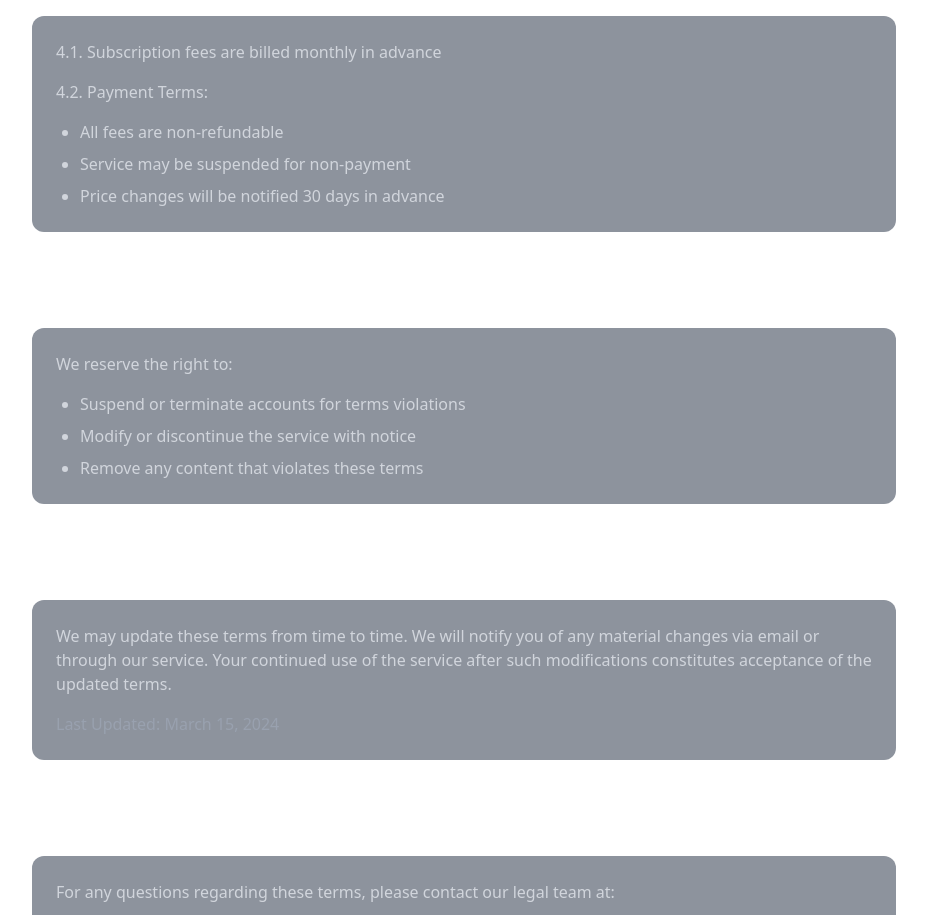
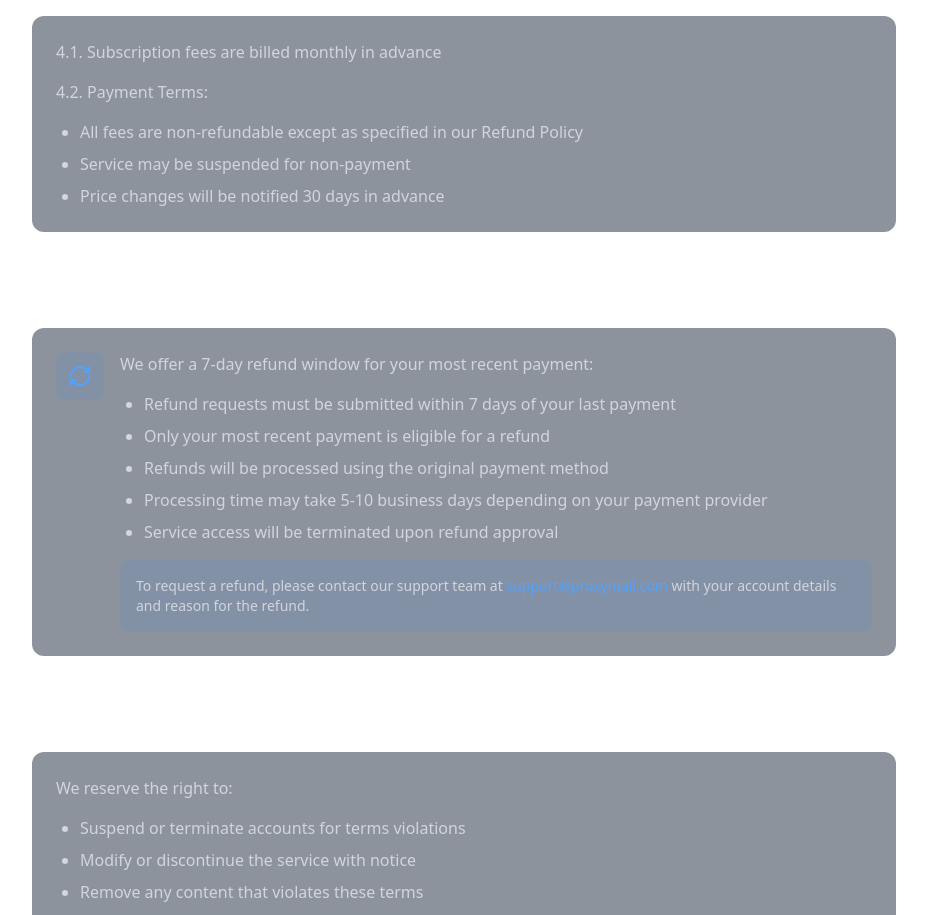
Before and after one commit to Imtiaz-Zahir/Proxy-Mailer, a Next.js app: page /terms in a window 1280 px wide. Shown: the part 2220-3135 px from the top of the page, without its empty margins (176-1103 px from the left). Built offline with nearby package versions, Linux system fonts and the light colour scheme; no server answers.

Commit message:
Add refund policy section to terms page and clarify non-refundable fees

```diff
--- a/src/app/terms/page.tsx
+++ b/src/app/terms/page.tsx
@@ -1,5 +1,5 @@
 import React from "react";
-import { Scale, AlertCircle, ShieldCheck, Gavel } from "lucide-react";
+import { Scale, AlertCircle, ShieldCheck, Gavel, RefreshCw } from "lucide-react";
 
 function Terms() {
   return (
@@ -116,10 +116,42 @@ function Terms() {
                 <p>4.1. Subscription fees are billed monthly in advance</p>
                 <p>4.2. Payment Terms:</p>
                 <ul className="list-disc pl-6 space-y-2">
-                  <li>All fees are non-refundable</li>
+                  <li>All fees are non-refundable except as specified in our Refund Policy</li>
                   <li>Service may be suspended for non-payment</li>
                   <li>Price changes will be notified 30 days in advance</li>
                 </ul>
+              </div>
+            </div>
+          </section>
+
+          <section>
+            <h2 className="text-2xl font-bold text-white mb-4">4.3. Refund Policy</h2>
+            <div className="bg-slate-800/50 p-6 rounded-xl border border-slate-700">
+              <div className="space-y-4 text-gray-300">
+                <div className="flex items-start space-x-4">
+                  <div className="bg-blue-500/10 p-3 rounded-lg">
+                    <RefreshCw className="w-6 h-6 text-blue-400" />
+                  </div>
+                  <div className="flex-1">
+                    <p className="mb-4">We offer a 7-day refund window for your most recent payment:</p>
+                    <ul className="list-disc pl-6 space-y-2">
+                      <li>Refund requests must be submitted within 7 days of your last payment</li>
+                      <li>Only your most recent payment is eligible for a refund</li>
+                      <li>Refunds will be processed using the original payment method</li>
+                      <li>Processing time may take 5-10 business days depending on your payment provider</li>
+                      <li>Service access will be terminated upon refund approval</li>
+                    </ul>
+                    <div className="mt-4 p-4 bg-blue-500/10 rounded-lg">
+                      <p className="text-sm">
+                        To request a refund, please contact our support team at{" "}
+                        <a href="mailto:support@proxymail.com" className="text-blue-400 hover:text-blue-300">
+                          support@proxymail.com
+                        </a>
+                        {" "}with your account details and reason for the refund.
+                      </p>
+                    </div>
+                  </div>
+                </div>
               </div>
             </div>
           </section>
```
